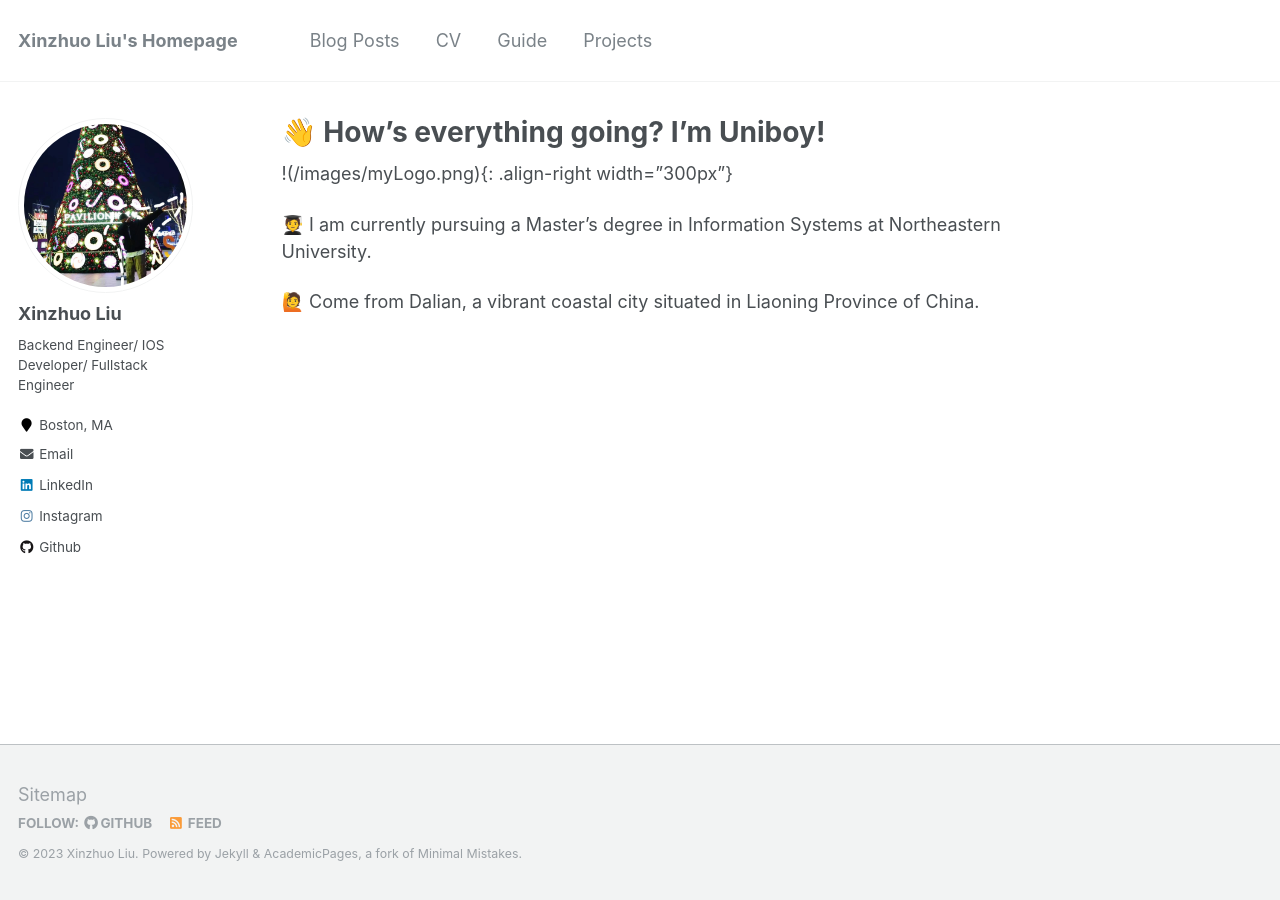
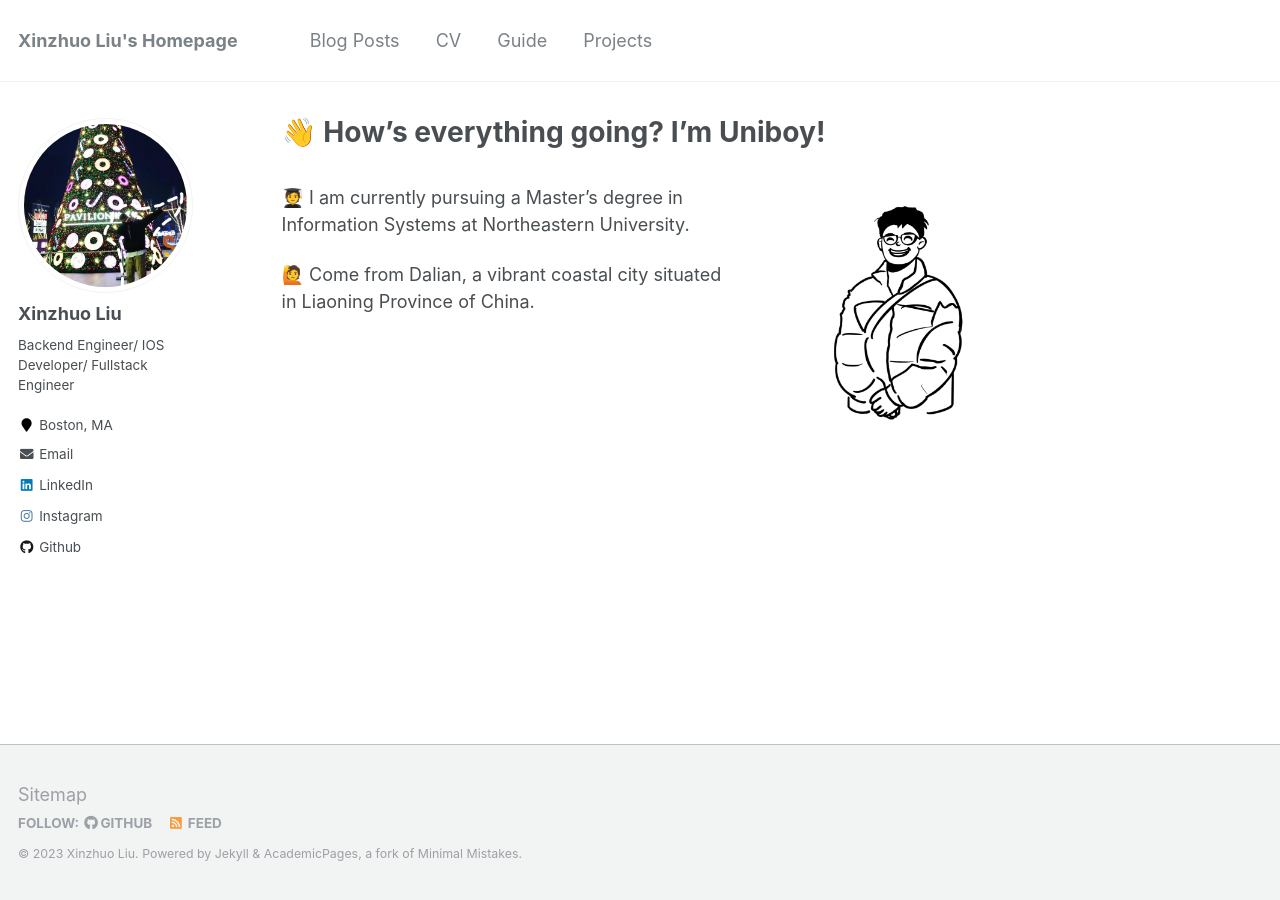
Before and after one commit to Uni-boy/uni-boy.github.io, a Jekyll site: the page built from _pages/about.md, in a window 1280 px wide. Built offline with Jekyll 4.4.1, drawn with Linux system fonts in a browser that asks for light colours.

Commit message:
first page

```diff
--- a/_pages/about.md
+++ b/_pages/about.md
@@ -8,7 +8,7 @@ redirect_from:
   - /about.html
 ---
 
-!(/images/myLogo.png){: .align-right width="300px"}
+![my personal Logo](/images/myLogo.png){: .align-right width="300px"}
 
 🧑‍🎓 I am currently pursuing a Master's degree in Information Systems at Northeastern University.
 
```
